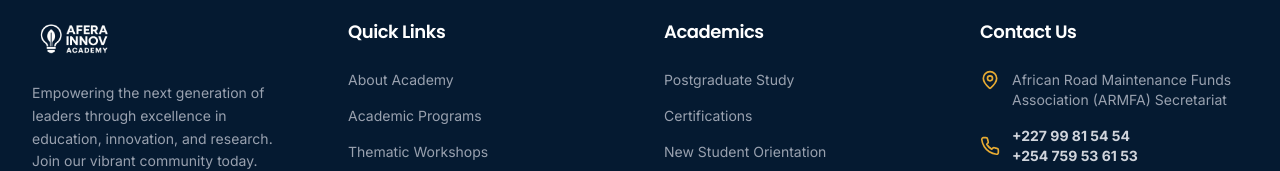
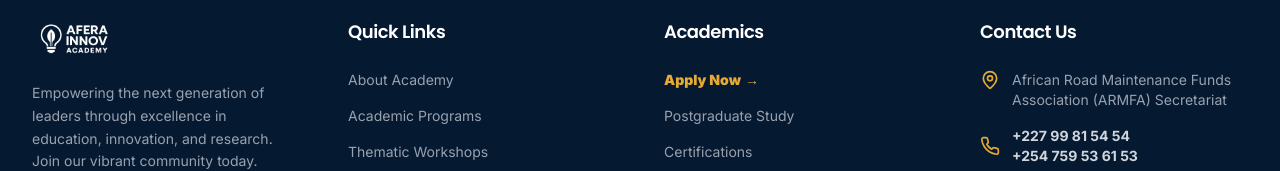
Before and after one commit to Alee24/AFERA, a Next.js app in the folder frontend/: page /en/admin/blog in a window 1280 px wide. Shown: the part 846-1017 px from the top of the page. Built offline with nearby package versions, Linux system fonts and the light colour scheme; no server answers.

Commit message:
Introduce Apply Now gateway on Academic footers

```diff
--- a/frontend/src/components/Footer.tsx
+++ b/frontend/src/components/Footer.tsx
@@ -85,6 +85,7 @@ export default function Footer() {
           <div>
             <h3 className="text-lg font-semibold mb-6">Academics</h3>
             <ul className="space-y-4 text-gray-400 text-sm">
+              <li><Link href={`/${lang}/register`} className="hover:text-accent transition-colors font-black text-accent flex items-center group">Apply Now <span className="ml-1 transform group-hover:translate-x-1 transition-transform">→</span></Link></li>
               <li><Link href={`/${lang}/courses?type=masters`} className="hover:text-accent transition-colors">Postgraduate Study</Link></li>
               <li><Link href={`/${lang}/courses?type=certificate`} className="hover:text-accent transition-colors">Certifications</Link></li>
               <li><Link href={`/${lang}/onboarding`} className="hover:text-accent transition-colors">New Student Orientation</Link></li>
```
